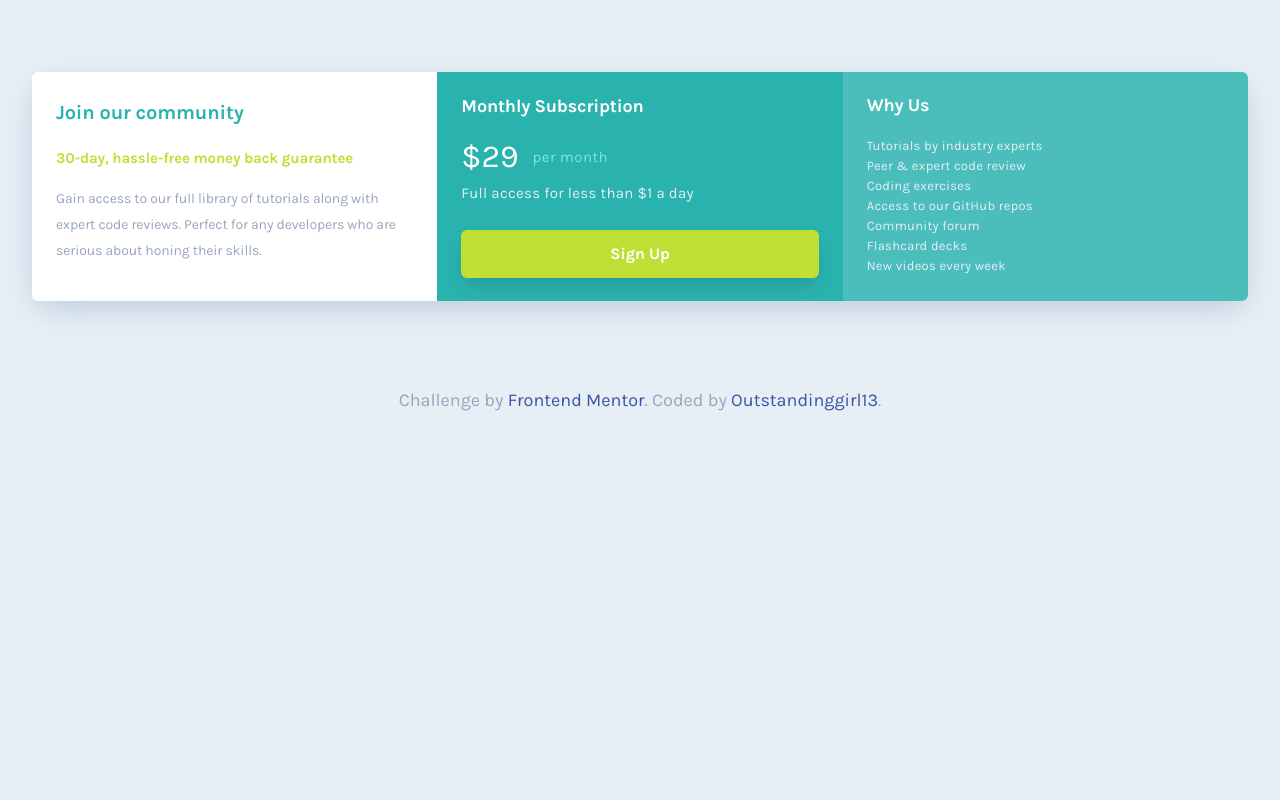
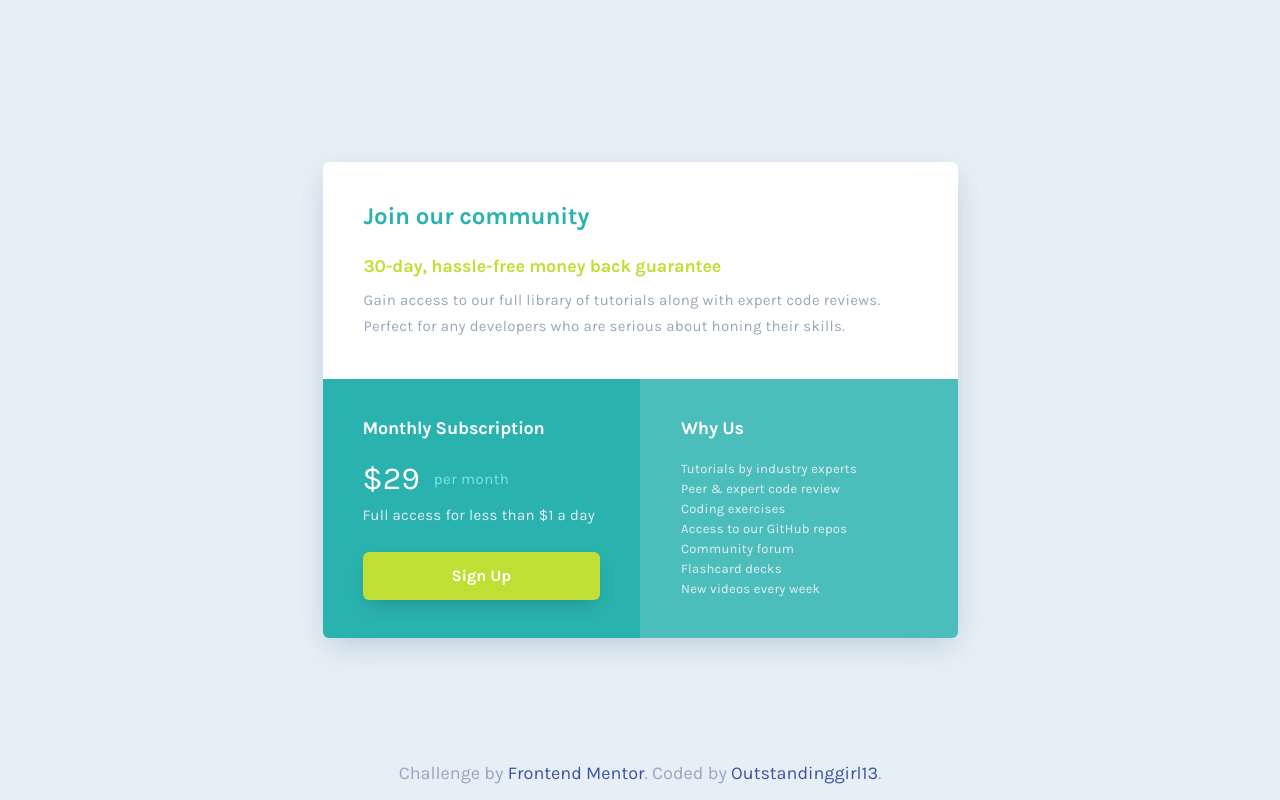
Before and after one commit to Outstandinggirl13/single-price-grid-component-master, a plain HTML site: page index.html in a window 1280 px wide. Drawn offline with Linux system fonts and the light colour scheme.

Commit message:
Add desktop design.

```diff
--- a/index.html
+++ b/index.html
@@ -11,6 +11,7 @@
 </head>
 <body>
   <main class="main">
+    <section class="main__card">
       <section class="join">
         <h1 class="join__title">Join our community</h1>
         <h3 class="join__subtitle">30-day, hassle-free money back guarantee</h3>
@@ -37,6 +38,7 @@
           <li class="why-us__item">New videos every week</li>
         </ul>
       </section>
+    </section>
   </main>
   <footer class="footer">
     <p class="footer__attribution">
--- a/styles.css
+++ b/styles.css
@@ -100,11 +100,18 @@ body {
 
 .main {
     display: grid;
+    place-items: center;
+    min-height: 100vh;
+}
+
+.main__card {
+    display: grid;
     grid-template-columns: repeat(auto-fit, minmax(310px, 1fr));
     margin: 72px 32px;
     border-radius: 6px;
     overflow: hidden;
     box-shadow: 0px 10px 30px -6px rgba(0, 30, 99, 0.2);
+    width: fit-content;
 }
 
 .join {
@@ -206,3 +213,50 @@ body {
 .footer__attribution-link {
     color: hsl(228, 45%, 44%);
 }
+
+@media (min-width: 600px) {
+    .main__card {
+        grid-template-areas:
+        "box-1 box-1"
+        "box-2 box-3";
+        margin: 0 32px;
+        max-width: 635px;
+    }
+
+    .join {
+        grid-area: box-1;
+        /* padding: 40px 70px 41px 41px; */
+        padding: 40px 41px;
+    }
+
+    .join__title {
+        font-size: 24px;
+    }
+
+    .join__subtitle {
+        font-size: 18px;
+        margin: 25px 0 10px;
+    }
+
+    .join__description {
+        font-size: 15px;
+        line-height: 26px;
+        letter-spacing: 0.02em;
+    }
+
+    .subscription {
+        grid-area: box-2;
+        padding: 38px 40px;
+    }
+
+    .why-us {
+        grid-area: box-3;
+        padding: 38px 41px;
+    }
+
+    .footer__attribution {
+        position: absolute;
+        bottom: 0;
+        width: 100%;
+    }
+}
```
Lines whose indentation alone changed are shown as unchanged.
